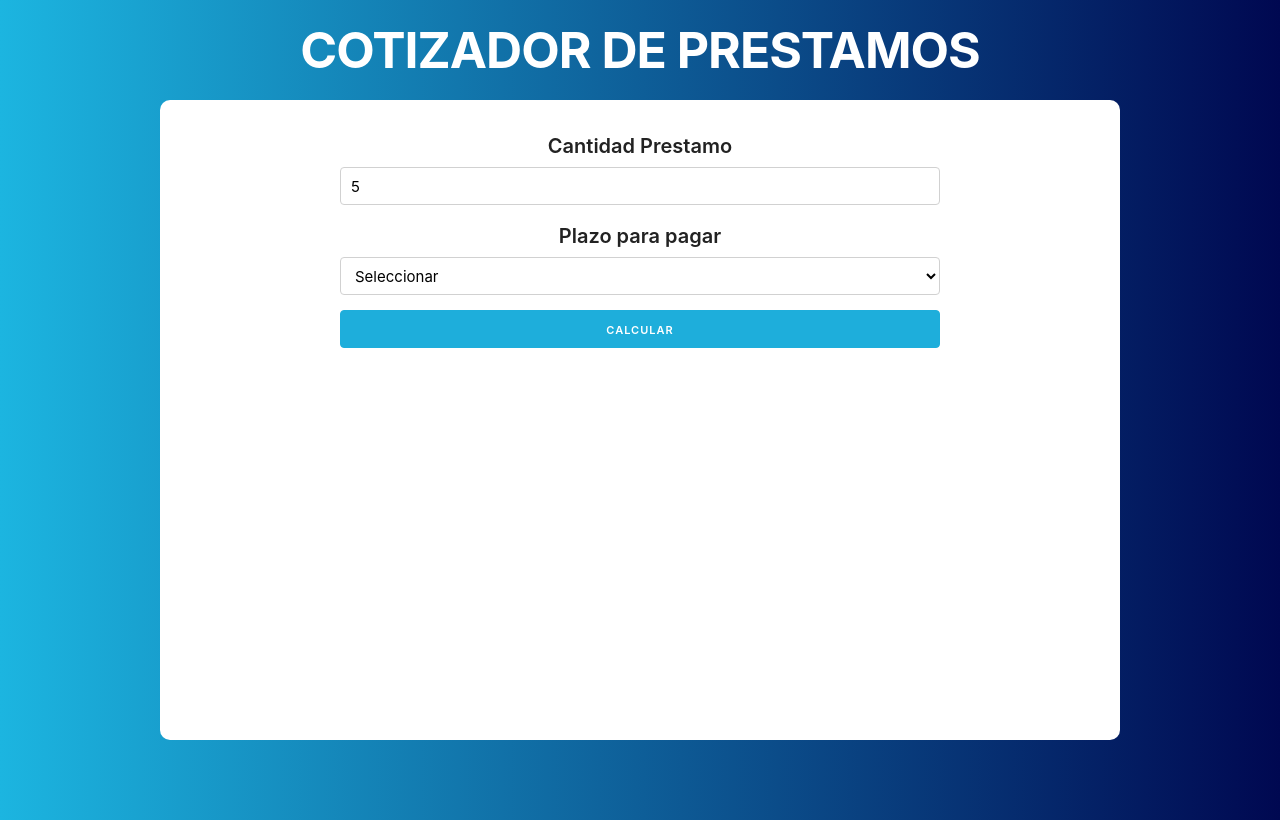
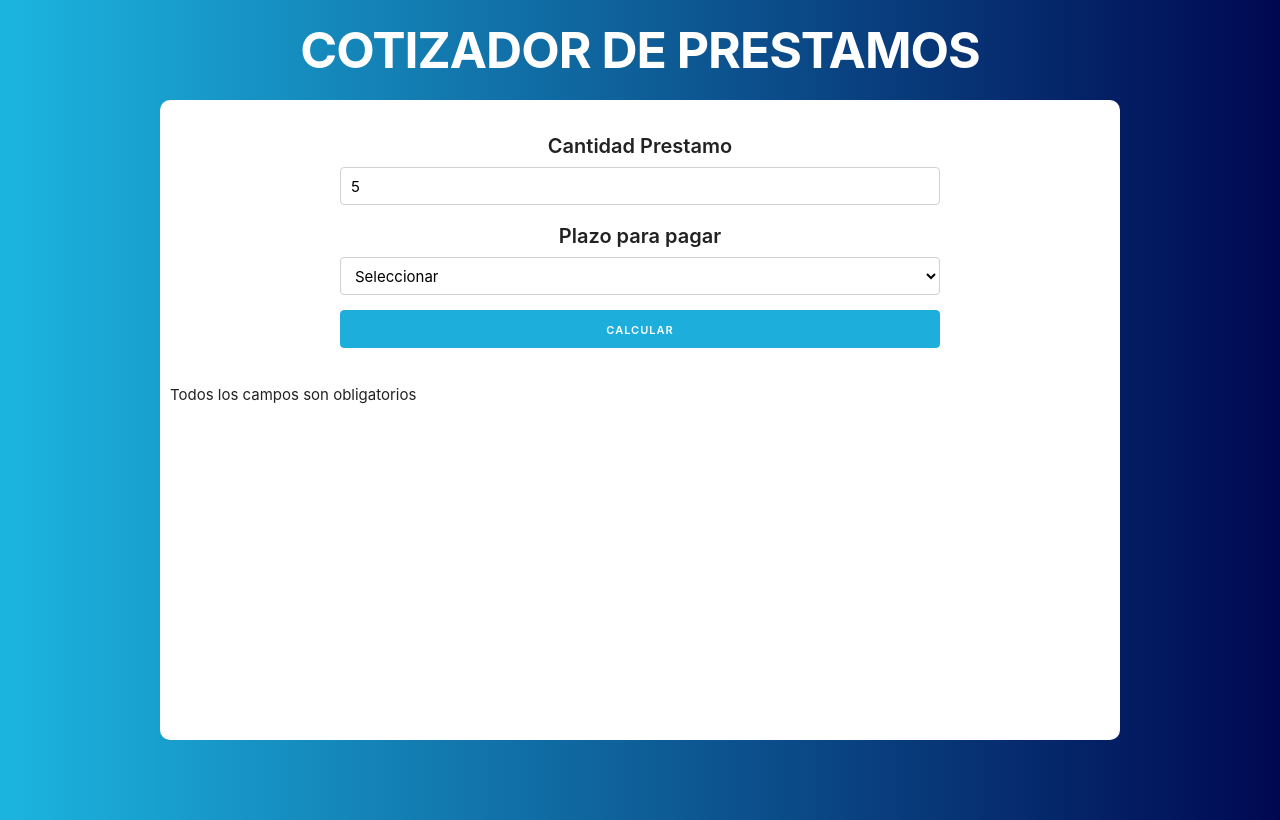
Before and after one commit to yuleysi/Prestamos, a React (Create React App) app: page / in a window 1280 px wide. Both pictures are taken after typing "5" into the empty fields and a click on the input "Calcular". Built offline with nearby package versions, Linux system fonts and the light colour scheme.

Commit message:
Añadiendo Mensaje de Error

```diff
--- a/src/componentes/Formulario.js
+++ b/src/componentes/Formulario.js
@@ -1,4 +1,4 @@
-import React, {useState} from 'react';
+import React, {Fragment,useState} from 'react';
 import { calcularTotal } from '../helpers';
 
 const Formulario = ({cantidad, guardarCantidad, plazo, guardarPlazo}) => {
@@ -24,6 +24,7 @@ const Formulario = ({cantidad, guardarCantidad, plazo, guardarPlazo}) => {
     }
 
     return (
+        <Fragment>
         <form onSubmit={ calcularPrestamo}>
         <div className="row">
             <div>
@@ -48,16 +49,18 @@ const Formulario = ({cantidad, guardarCantidad, plazo, guardarPlazo}) => {
                     <option value="24">24 meses</option>
                 </select>
             </div>
-            <div>
+             <div>
                 <input
                 type="submit"
                 value="Calcular"
                 className="button-primary u-full-width"
                 />
              </div>
-        </div>
+            </div>
+        </form>
 
-    </form>
+        {(error) ? <p className='error'>Todos los campos son obligatorios</p> : null }
+        </Fragment>
     );
 }
 
```
